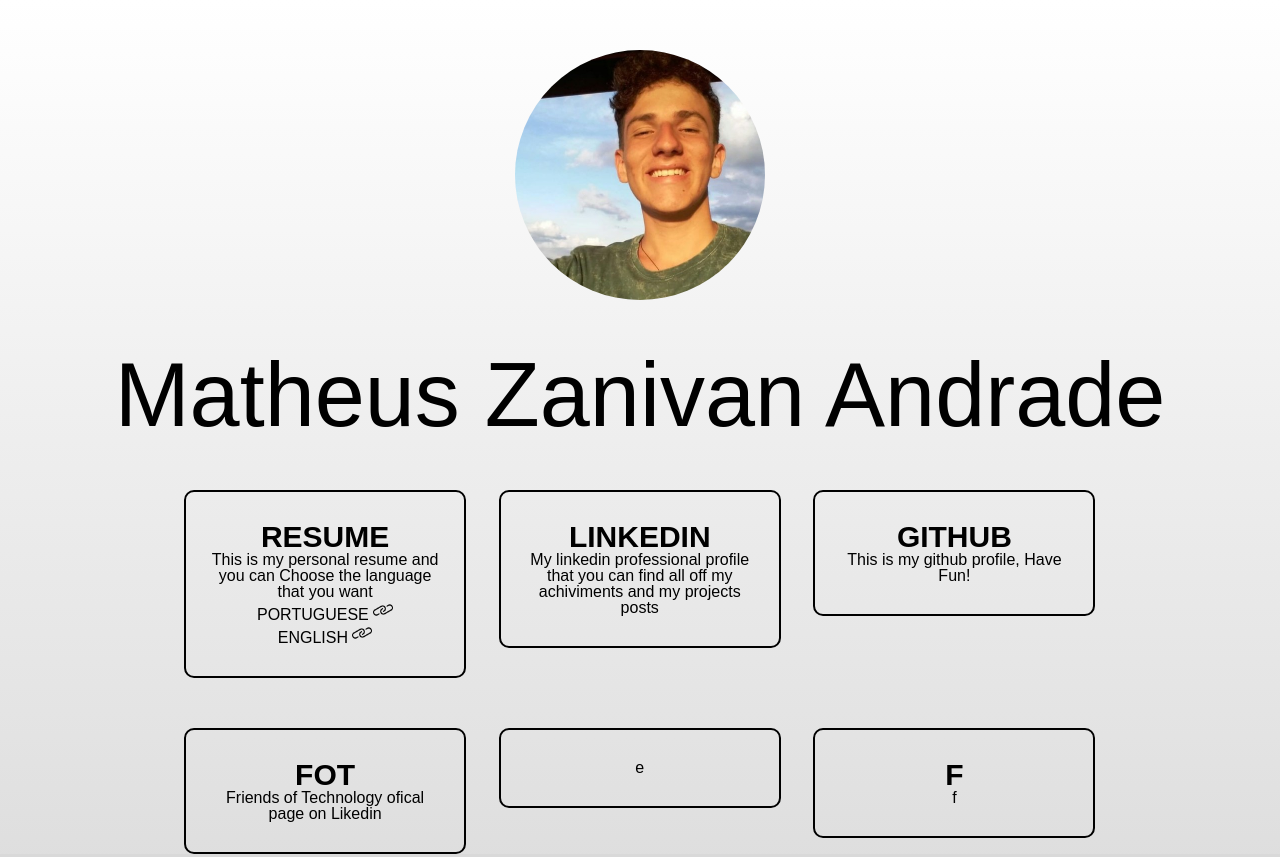
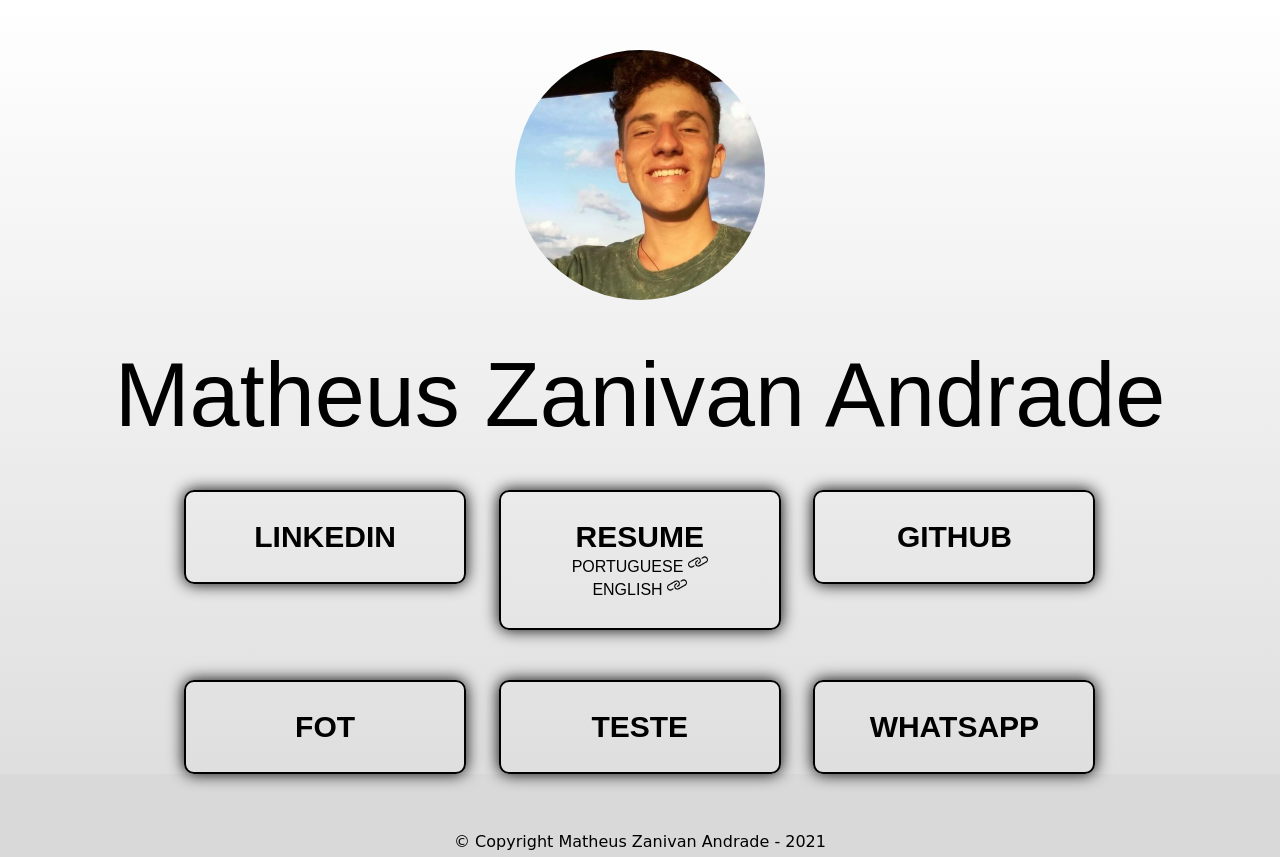
Before and after one commit to MatheusZanivan/personalWebSite, a plain HTML site: page index.html in a window 1280 px wide. Shown: the top 857 px of the page. Drawn offline with Linux system fonts and the light colour scheme; a web font is replaced by a local one.

Commit message:
almost finished

```diff
--- a/index.html
+++ b/index.html
@@ -29,9 +29,16 @@
         <main>
             <div class="links">
                 <ul>
+
+                        <li>
+                            <a href="https://www.linkedin.com/in/matheuszanivan/" target="_blank">
+                                <h2>Linkedin</h2>
+
+                            </a>
+                        </li>
                         <li>
                             <h2>resume</h2>
-                        <p>This is my personal resume and you can Choose the language that you want </p>
+
                                 <div class="links-curriculos">
                                     <div class="links-curriculos-portugues">
                                         <a href="https://drive.google.com/file/d/1MA30RBdH_cG4xvHei862mT-BV6PN9vwp/view?usp=sharing" target="_blank">
@@ -48,15 +55,8 @@
                                 </div>
                         </li>
                         <li>
-                            <a href="https://www.linkedin.com/in/matheuszanivan/" target="_blank">
-                                <h2>Linkedin</h2>
-                                <p>My linkedin professional profile that you can find all off my achiviments and my projects posts</p>
-                            </a>
-                        </li>
-                        <li>
                             <a href="https://github.com/MatheusZanivan" target="_blank">
                             <h2>github</h2>
-                            <p>This is my github profile, Have Fun!</p>
                             </a>
                         </li>
                 </ul>
@@ -66,18 +66,18 @@
                     <li>
                         <a href="https://www.linkedin.com/company/74729356/">
                             <h2>FOT</h2>
-                            <p>Friends of Technology ofical page on Likedin</p>
+
                         </a>
                     </li>
                     <li>
                         <a href="">
-                            <h2></h2>
-                            <p>e</p>
+                            <h2>TESTE </h2>
+
                         </a>
                     </li>
                     <li>
-                        <h2>f</h2>
-                        <p>f</p>
+                        <h2>Whatsapp</h2>
+                        <p></p>
                     </li>
                 </ul>
             </div>
--- a/style.css
+++ b/style.css
@@ -42,13 +42,18 @@ main{
 	box-sizing: border-box;
 	border: 2px solid #000000;
 	border-radius: 10px;
+    box-shadow: 0 0 1em black;
+    transition: 1s all;
 }
 .links li:hover {
-	border-color: #C78C19;
+	border-color: grey;
+    border-color: grey;
+    background-color: #cccccc;
+    transform: scale(1.2);
 }
 
 .links li:active {
-	border-color: #088C19;
+	border-color: white;
 }
 
 .links li:hover h2 {
@@ -83,7 +88,7 @@ main{
 }
 .links-curriculos-ingles:hover{
     text-decoration: underline;
-    color: #000099;
+    color: #000000;
 }
 .links-curriculos img{
     width: 20px;
@@ -103,13 +108,17 @@ main{
 	box-sizing: border-box;
 	border: 2px solid #000000;
 	border-radius: 10px;
+    box-shadow: 0 0 1em black;
+    transition: 1s all;
 }
 .links2 li:hover {
-	border-color: #C78C19;
+	border-color: grey;
+    background-color: #cccccc;
+    transform: scale(1.2);
 }
 
 .links2 li:active {
-	border-color: #088C19;
+	border-color: white;
 }
 
 .links2 li:hover h2 {
```
Lines whose indentation alone changed are shown as unchanged.
